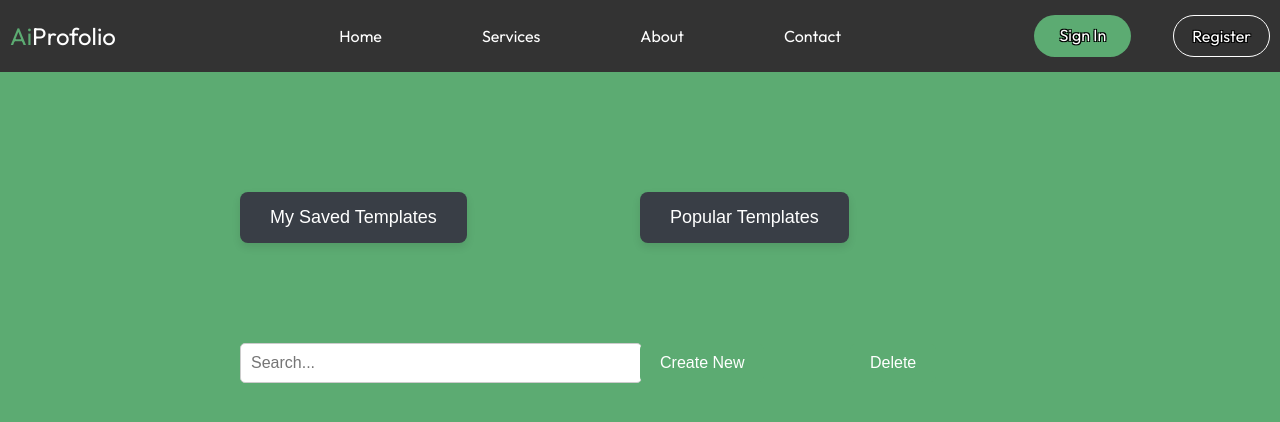
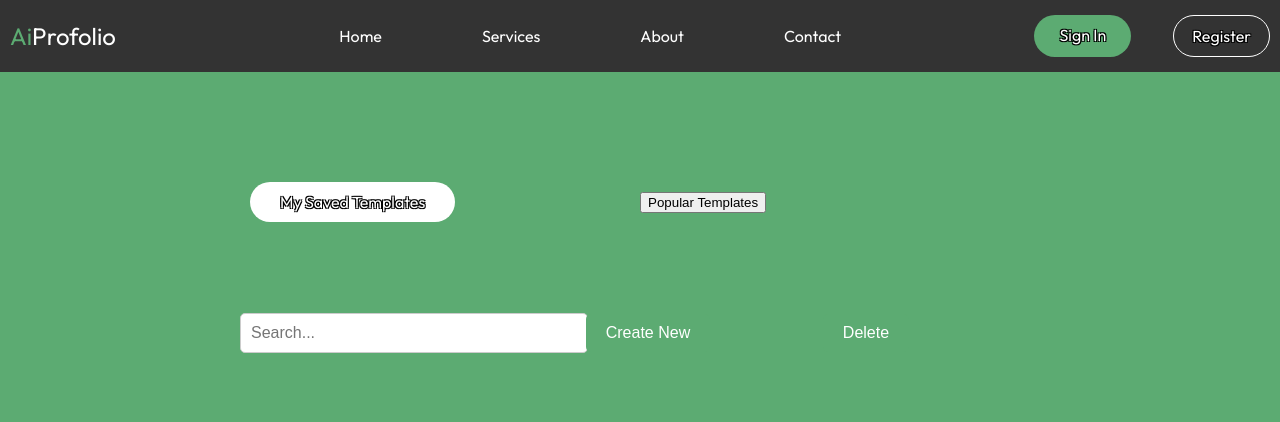
Before and after one commit to AlanSala123/AiProfolio, a React (Vite) app in the folder AiProfolio-ui/: page /saved-templates in a window 1280 px wide. Shown: the top 422 px of the page. Built offline with nearby package versions, Linux system fonts and the light colour scheme.

Commit message:
Navbar routing and Saved Templates

```diff
--- a/AiProfolio-ui/src/About/About.css
+++ b/AiProfolio-ui/src/About/About.css
@@ -1,4 +1,4 @@
-.about-us-container {
+#about-us-container {
     display: flex;
     flex-wrap: wrap;
     background-color: transparent;
--- a/AiProfolio-ui/src/About/About.jsx
+++ b/AiProfolio-ui/src/About/About.jsx
@@ -6,7 +6,7 @@ export default function AboutUs() {
 
   useEffect(() => {
     const handleScroll = () => {
-      const servicesElement = document.querySelector('.about-us-container');
+      const servicesElement = document.querySelector('#about-us-container');
       const bounding = servicesElement.getBoundingClientRect();
       const windowHeight = window.innerHeight;
 
@@ -20,7 +20,7 @@ export default function AboutUs() {
   }, []);
 
   return (
-    <div className="about-us-container">
+    <div id="about-us-container">
         <h1 className='about-header'>About Us</h1>
       <div className="about-box" style={{ display: animate ? 'block' : 'none' }}>
         <img
--- a/AiProfolio-ui/src/LandingNavbar/LandingNavbar.jsx
+++ b/AiProfolio-ui/src/LandingNavbar/LandingNavbar.jsx
@@ -15,7 +15,7 @@ export default function LandingNavbar() {
         <ul className="navbar-items">
           <li><a href="/#hero">Home</a></li>
           <li><a href="/#our-services">Services</a></li>
-          <li><Link to="/about">About</Link></li>
+          <li><a href="#about-us-container">About</a></li>
           <li><a href="#entire-container">Contact</a></li>
         </ul>
       </div>
--- a/AiProfolio-ui/src/OurServices/OurServices.css
+++ b/AiProfolio-ui/src/OurServices/OurServices.css
@@ -39,7 +39,7 @@
     box-shadow: 0 4px 8px rgba(0, 0, 0, 0.1);
     opacity: 0;
     transform: translateX(100%);
-    transition: opacity 2.5s ease, transform 2.5s ease;
+    transition: opacity 2.5s ease, transform 2.5s ease, scale 0.5s ease-in-out;
   }
 
   .services-container.animate .service {
--- a/AiProfolio-ui/src/Register/Register.css
+++ b/AiProfolio-ui/src/Register/Register.css
@@ -1,9 +1,6 @@
-/* Register.css */
 body {
     background-color: #5CAB72;
 }
-
-/* RegistrationForm.css */
 .register {
     background-color: #5cab72;
     padding: 30px;
--- a/AiProfolio-ui/src/Register/Register.jsx
+++ b/AiProfolio-ui/src/Register/Register.jsx
@@ -3,7 +3,9 @@ import { useState } from 'react';
 import axios from 'axios';
 import './Register.css';
 
-export default function Register({setUser, setToken}) {
+//function that Registers the user
+export default function Register({ setUser, setToken }) {
+    //useState for error handling and the form state
     const [error, setError] = useState('')
     const [form, setForm] = useState({
         firstName: "",
@@ -11,29 +13,35 @@ export default function Register({setUser, setToken}) {
         password: ""
     })
 
+    //everytime the form changes then the useState for that input is being updated with that value
     const handleOnInputChange = (event) => {
         setForm((f) => ({ ...f, [event.target.name]: event.target.value }))
     }
 
+    //function that handles when a user submits
     const handleOnSubmit = async (event) => {
         event.preventDefault()
         setError(null)
         try {
+            //make a post request to the backend register endpoint
             const res = await axios.post("http://localhost:3001/auth/register", {
                 first_name: form.firstName,
                 email: form.email,
                 password: form.password
             })
-
+            //if there are no errors
             if (res?.data?.user) {
+                //put the user and token inside the usestate
                 const user = res?.data?.user
                 const token = res?.data?.token
                 setUser(user)
                 setToken(token)
+                //store the token in localStorage
                 localStorage.setItem("token", token)
             }
-            } catch(err) {
-                if(err?.response?.data?.error) {
+        } catch (err) {
+            //if there are errors (invalid password, invalid email, etc)
+            if (err?.response?.data?.error) {
                 const message = err?.response?.data?.error
                 setError(message)
             }
@@ -53,7 +61,7 @@ export default function Register({setUser, setToken}) {
                     <div className="line"></div>
                 </div>
                 <div className="regForm">
-                {error ? (<h2 id={error.length >= 22 ? (error.length > 43 ? "error-message-long" : "error-message" ) : "error-message-short"}>{error}</h2>) : (<></>)}
+                    {error ? (<h2 id={error.length >= 22 ? (error.length > 43 ? "error-message-long" : "error-message") : "error-message-short"}>{error}</h2>) : (<></>)}
                     <form>
                         <label htmlFor="firstName"></label>
                         <br />
@@ -89,11 +97,11 @@ export default function Register({setUser, setToken}) {
                         />
                         <br />
                         <button
-                        disabled = {!(form.email && form.firstName && form.password)}
+                            disabled={!(form.email && form.firstName && form.password)}
                             style={{
-                            "cursor" : !(form.email && form.firstName && form.password) ? "default" : "pointer",
-                            "backgroundColor" : !(form.email && form.firstName && form.password) ? "#4d935d" : "",
-                            "filter" : !(form.email && form.firstName && form.password) ? "contrast(0.75)" : ""
+                                "cursor": !(form.email && form.firstName && form.password) ? "default" : "pointer",
+                                "backgroundColor": !(form.email && form.firstName && form.password) ? "#4d935d" : "",
+                                "filter": !(form.email && form.firstName && form.password) ? "contrast(0.75)" : ""
 
                             }}
                             className="SignButton" onClick={handleOnSubmit}>
--- a/AiProfolio-ui/src/SavedTemplates/SavedTemplates.css
+++ b/AiProfolio-ui/src/SavedTemplates/SavedTemplates.css
@@ -21,27 +21,23 @@
     flex: 1;
   }
 
+  .top-buttons {
+    list-style: none;
+    text-decoration: none;
+  }
+
 /* Saved and Popular Buttons */
-.saved-button button,
-.popular-button button {
-  background-color: #393e46;
-  color: white;
-  border: none;
-  padding: 15px 30px; /* Increase the padding to make the buttons bigger */
-  font-size: 18px; /* Increase the font size for better visibility */
-  border-radius: 8px;
-  cursor: pointer;
-  transition: background-color 0.3s ease, transform 0.3s ease;
-  box-shadow: 0 4px 8px rgba(0, 0, 0, 0.1); /* Add a subtle box shadow for depth */
-}
-
-.saved-button button:hover,
-.popular-button button:hover {
-  background-color: #347474; /* Slightly darker shade on hover */
-  transform: scale(1.05); /* Slightly increase size on hover */
-}
-
-
+.saved{
+    background-color: white;
+    text-shadow: -1px -1px 0 black, 1px -1px 0 black, -1px 1px 0 black, 1px 1px 0 black;
+    color: white;
+    padding: 10px 30px;
+    text-decoration: none;
+    margin-left: 10px;
+    border-radius: 30px;
+    transition: all 0.3s ease;
+    font-family: outfit;
+  }
   /* Search with Create and Delete Buttons */
   .search-with-create-delete {
     display: flex;
@@ -51,7 +47,7 @@
   }
 
   .searchbar {
-    flex: 2;
+    flex: 1.5;
   }
 
   .searchbar input {
--- a/AiProfolio-ui/src/SavedTemplates/SavedTemplates.jsx
+++ b/AiProfolio-ui/src/SavedTemplates/SavedTemplates.jsx
@@ -1,11 +1,12 @@
 import "./SavedTemplates.css"
+import { Link } from 'react-router-dom'
 
 export default function SavedTemplates({user, token}) {
     return (
         <div className="entire-saved">
             <div className="top-buttons">
                 <div className="saved-button">
-                    <button> My Saved Templates </button>
+                    <Link to="/popular-templates" className="saved"> My Saved Templates </Link>
                 </div>
                 <div className="popular-button">
                     <button> Popular Templates </button>
```
Also changed, not shown: AiProfolio-ui/src/OurServices/OurServices.jsx (line endings or trailing spaces), 1 other file (tests, documents, lock files or other folders). Lines whose indentation alone changed are shown as unchanged.
